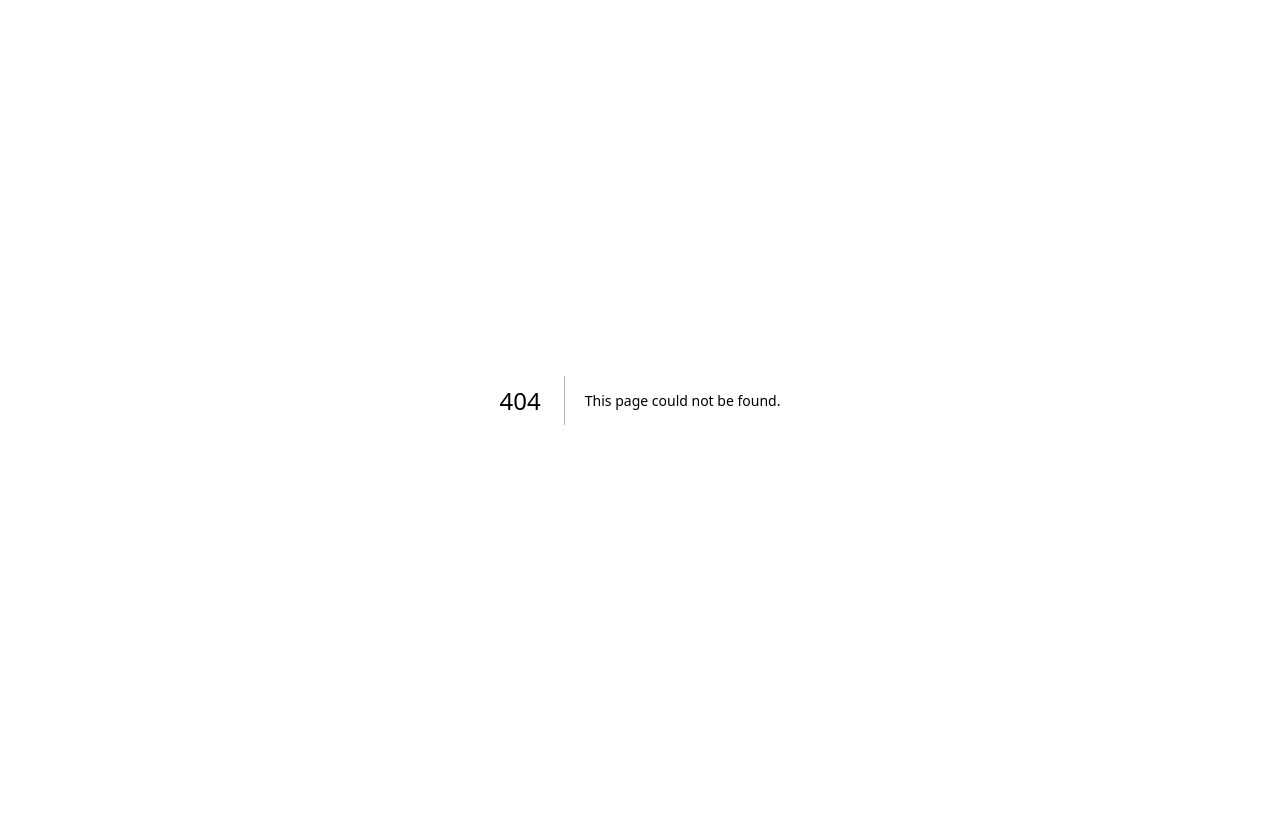
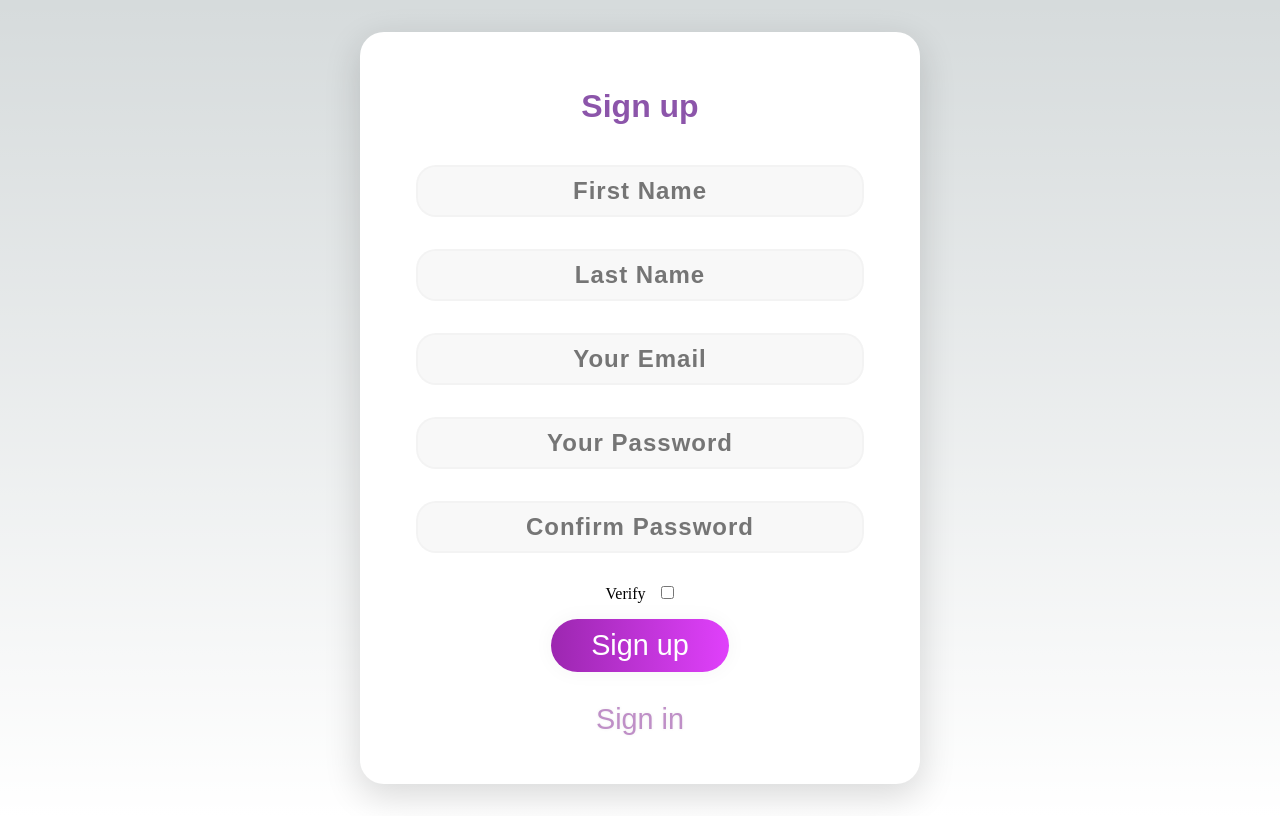
Before and after one commit to dvlprJobayer/book-store, a Next.js app: page /signup in a window 1280 px wide. Before the commit this address had no page. Built offline with nearby package versions, Linux system fonts and the light colour scheme.

Commit message:
auth components created done

```diff
--- /dev/null
+++ b/app/login/page.tsx
@@ -0,0 +1,6 @@
+import React from "react";
+import Login from "../../components/auth/Login";
+
+export default function Page() {
+  return <Login />;
+}
--- /dev/null
+++ b/app/signup/page.tsx
@@ -0,0 +1,6 @@
+import React from "react";
+import Signup from "../../components/auth/Signup";
+
+export default function Page() {
+  return <Signup />;
+}
--- /dev/null
+++ b/components/auth/Login.module.css
@@ -0,0 +1,39 @@
+.main {
+  background-color: #ffffff;
+  width: 30rem;
+  height: 30rem;
+  margin: 7rem auto;
+  border-radius: 1.5rem;
+  box-shadow: 0rem 0.688rem 2.188rem 0.125rem rgba(0, 0, 0, 0.14);
+  text-align: center;
+}
+
+.signu {
+  padding-top: 2.5rem;
+  color: #8c55aa;
+  font-family: "Ubuntu", sans-serif;
+  font-weight: bold;
+  font-size: 2rem;
+}
+
+.signb {
+  text-shadow: 0rem 0rem 0.188rem rgba(117, 117, 117, 0.12);
+  color: #bf8fc7;
+  margin-top: 1.5rem;
+  font-family: "Ubuntu", sans-serif;
+  padding-top: 0.938rem;
+  cursor: pointer;
+  font-size: 1.8rem;
+}
+
+.a {
+  text-shadow: 0px 0px 3px rgba(117, 117, 117, 0.12);
+  color: #e1bee7;
+  text-decoration: none;
+}
+
+@media (max-width: 600px) {
+  .main {
+    border-radius: 0rem;
+  }
+}
--- /dev/null
+++ b/components/auth/LoginForm.module.css
@@ -0,0 +1,3 @@
+.form {
+  padding-top: 2.5rem;
+}
--- /dev/null
+++ b/components/auth/Signup.tsx
@@ -0,0 +1,17 @@
+import Link from "next/link";
+
+import SignupForm from "./SignupForm";
+
+import styles from "./signup.module.css";
+
+export default function Signup() {
+  return (
+    <div className={styles.main}>
+      <p className={styles.signu}>Sign up</p>
+      <SignupForm />
+      <p className={styles.signb}>
+        <Link href={"login"}>Sign in</Link>
+      </p>
+    </div>
+  );
+}
--- /dev/null
+++ b/components/auth/SignupForm.tsx
@@ -0,0 +1,131 @@
+"use client";
+import { useState } from "react";
+import { useRouter } from "next/navigation";
+import { useForm } from "react-hook-form";
+import { yupResolver } from "@hookform/resolvers/yup";
+import * as yup from "yup";
+
+import axios from "../../axiosConfig";
+import LineError from "../error/LineError";
+
+import styles from "./SignupFrom.module.css";
+import inputStyles from "./input.module.css";
+
+const signupFormSchema = yup
+  .object({
+    firstName: yup
+      .string()
+      .trim()
+      .required("First Name is required")
+      .min(2, "First Name has to be atleast 2 character long"),
+    lastName: yup.string().trim().required("Last Name is required"),
+    email: yup.string().trim().required("Email is required").email(),
+    password: yup
+      .string()
+      .trim()
+      .required("Password is required")
+      .min(6, "Password has to be atleast 6 character long"),
+    confirmPassword: yup
+      .string()
+      .required("Confirm Password is mendatory")
+      .oneOf([yup.ref("password")], "Passwords does not match"),
+  })
+  .required("invalid value");
+
+export default function SignupForm() {
+  const [verify, setVerify] = useState(false);
+  const router = useRouter();
+  const {
+    register,
+    reset,
+    handleSubmit,
+    formState: { errors },
+  } = useForm({ resolver: yupResolver(signupFormSchema) });
+
+  const submitHandler = handleSubmit(async (user) => {
+    try {
+      const url = verify
+        ? "https://my-book-store.vercel.app/varified/"
+        : undefined;
+      await axios.post("/auth/signup", {
+        url,
+        name: user.firstName + " " + user.lastName,
+        email: user.email,
+        password: user.password,
+      });
+      verify && router.replace("/varify");
+      !verify && router.replace("/login");
+    } catch (err) {
+      console.error(err);
+      router.push("/error");
+    } finally {
+      reset();
+    }
+  });
+
+  return (
+    <form className={styles.form} onSubmit={submitHandler}>
+      {errors.firstName?.message && (
+        <LineError message={errors.firstName.message as string} />
+      )}
+      <input
+        type="text"
+        id="first-name"
+        placeholder="First Name"
+        className={inputStyles.input}
+        {...register("firstName")}
+      />
+      {errors.lastName?.message && (
+        <LineError message={errors.lastName.message as string} />
+      )}
+      <input
+        type="text"
+        id="last-name"
+        placeholder="Last Name"
+        className={inputStyles.input}
+        {...register("lastName")}
+      />
+      {errors.email?.message && (
+        <LineError message={errors.email.message as string} />
+      )}
+      <input
+        type="email"
+        id="email"
+        placeholder="Your Email"
+        className={inputStyles.input}
+        {...register("email")}
+      />
+      {errors.password?.message && (
+        <LineError message={errors.password.message as string} />
+      )}
+      <input
+        type="password"
+        id="password"
+        placeholder="Your Password"
+        className={inputStyles.input}
+        {...register("password")}
+      />
+      {errors.confirmPassword?.message && (
+        <LineError message={errors.confirmPassword.message as string} />
+      )}
+      <input
+        type="password"
+        id="confirm-password"
+        placeholder="Confirm Password"
+        className={inputStyles.input}
+        {...register("confirmPassword")}
+      />
+      <div className={styles.check}>
+        <label htmlFor="verify">Verify</label>
+        <input
+          type="checkbox"
+          id="verify"
+          onChange={() => setVerify((ps) => !ps)}
+        />
+      </div>
+      <button type="submit" className={inputStyles.submit}>
+        Sign up
+      </button>
+    </form>
+  );
+}
--- /dev/null
+++ b/components/auth/SignupFrom.module.css
@@ -0,0 +1,12 @@
+.form {
+  padding-top: 2.5rem;
+}
+
+.check {
+  font-size: medium;
+  margin-bottom: 1rem;
+}
+
+.check > label {
+  margin-right: 1rem;
+}
--- /dev/null
+++ b/components/auth/input.module.css
@@ -0,0 +1,37 @@
+.input {
+  width: 80%;
+  color: rgb(38, 50, 56);
+  font-weight: 700;
+  font-size: 1.5rem;
+  line-height: 1rem;
+  letter-spacing: 1px;
+  background: rgba(89, 89, 89, 0.04);
+  padding: 0.625rem 1.25rem;
+  border: none;
+  border-radius: 1.25rem;
+  outline: none;
+  box-sizing: border-box;
+  border: 0.125rem solid rgba(0, 0, 0, 0.02);
+  text-align: center;
+  margin-bottom: 2rem;
+  font-family: "Ubuntu", sans-serif;
+}
+
+.input:focus {
+  border: 0.125rem solid rgba(0, 0, 0, 0.18) !important;
+}
+
+.submit {
+  cursor: pointer;
+  border-radius: 5rem;
+  color: #fff;
+  background: linear-gradient(to right, #9c27b0, #e040fb);
+  border: 0;
+  padding-left: 2.5rem;
+  padding-right: 2.5rem;
+  padding-bottom: 0.625rem;
+  padding-top: 0.625rem;
+  font-family: "Ubuntu", sans-serif;
+  font-size: 1.8rem;
+  box-shadow: 0 0 1.25rem 1px rgba(0, 0, 0, 0.04);
+}
--- /dev/null
+++ b/components/auth/signup.module.css
@@ -0,0 +1,40 @@
+.main {
+  padding-top: 1rem;
+  background-color: #ffffff;
+  width: 35rem;
+  height: 47rem;
+  margin: 2rem auto;
+  border-radius: 1.5rem;
+  box-shadow: 0rem 0.688rem 2.188rem 0.125rem rgba(0, 0, 0, 0.14);
+  text-align: center;
+}
+
+.signu {
+  padding-top: 2.5rem;
+  color: #8c55aa;
+  font-family: "Ubuntu", sans-serif;
+  font-weight: bold;
+  font-size: 2rem;
+}
+
+.signb {
+  margin-top: 1rem;
+  text-shadow: 0rem 0rem 0.188rem rgba(117, 117, 117, 0.12);
+  color: #bf8fc7;
+  font-family: "Ubuntu", sans-serif;
+  padding-top: 0.938rem;
+  cursor: pointer;
+  font-size: 1.8rem;
+}
+
+.a {
+  text-shadow: 0px 0px 3px rgba(117, 117, 117, 0.12);
+  color: #e1bee7;
+  text-decoration: none;
+}
+
+@media (max-width: 600px) {
+  .main {
+    border-radius: 0rem;
+  }
+}
```
Also changed, not shown: components/auth/Login.tsx (added, +17 -0 lines), components/auth/LoginForm.tsx (added, +95 -0 lines), 1 other file (tests, documents, lock files or other folders).
